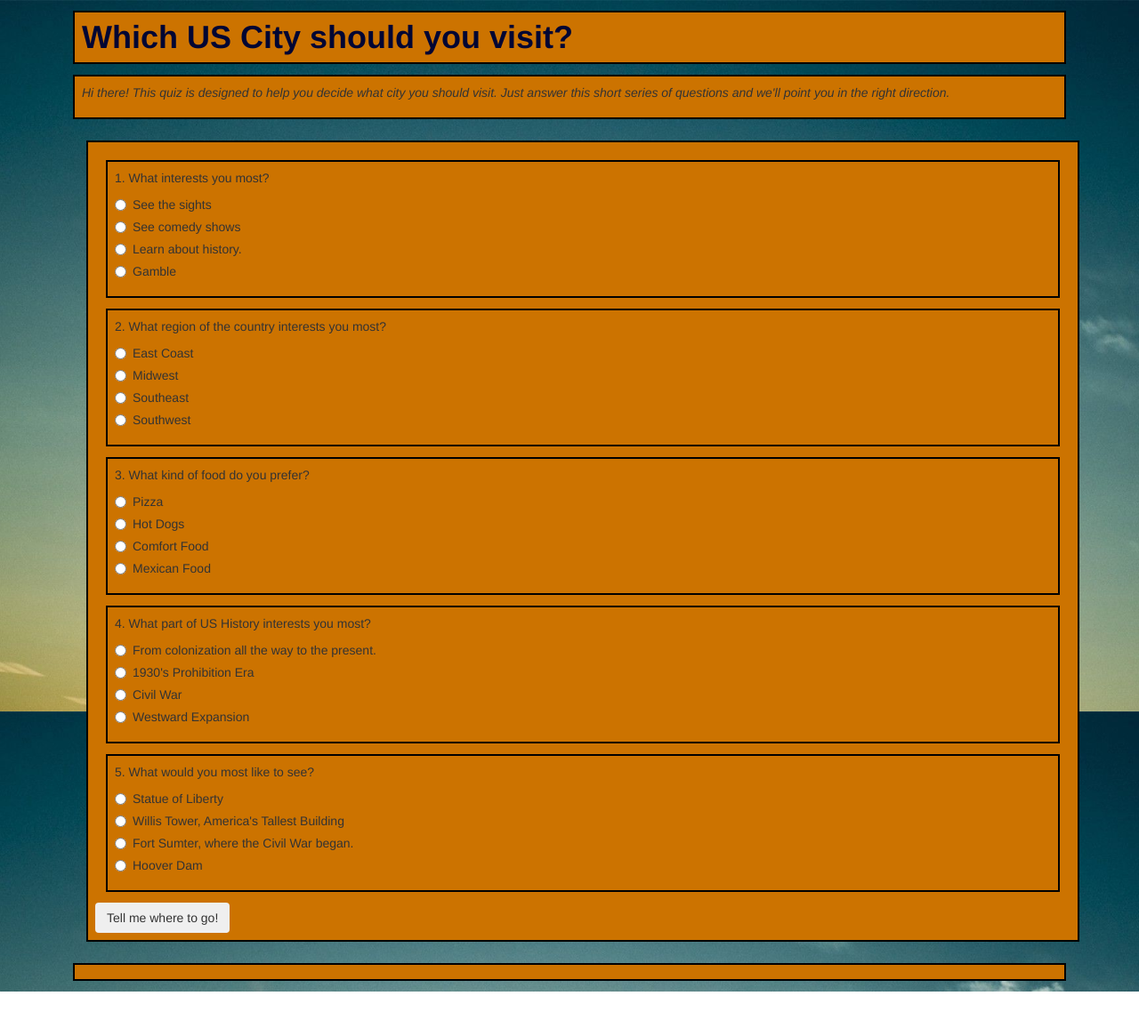
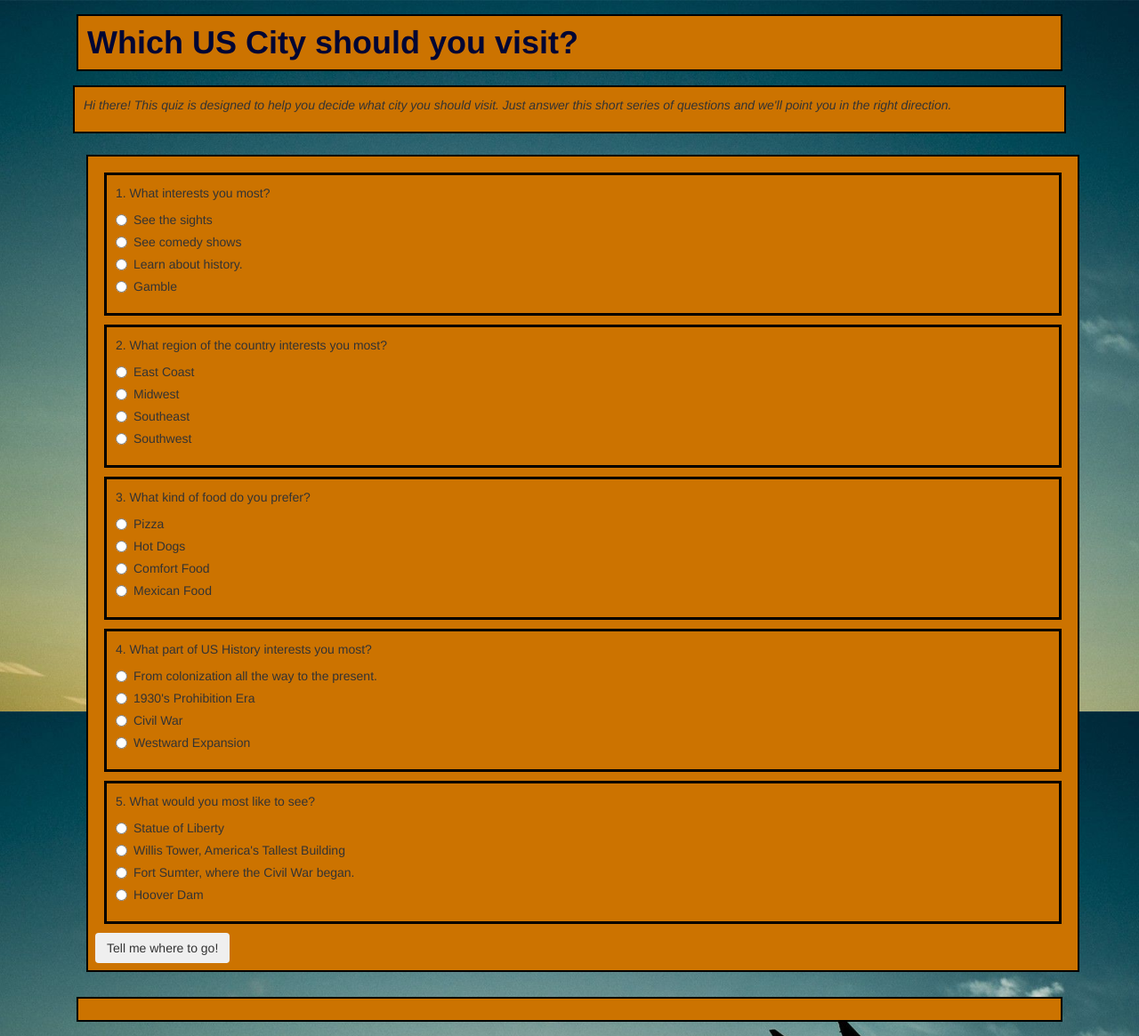
Before and after one commit to drewlinn/js-jq-ip, a plain HTML site: page index.html in a window 1280 px wide. Shown: the whole page at 89% size. Before the commit the page ends 1115 px from the top, so only its background shows below. Drawn offline with Linux system fonts and the light colour scheme.

Commit message:
slightly modify CSS to marginally improve the appearance of the page.

```diff
--- a/css/styles.css
+++ b/css/styles.css
@@ -6,14 +6,14 @@ body{
 #intro {
   margin: 12px;
   border: 2px solid black;
-  padding: 8px;
+  padding: 10px;
   background-color: #cc7300;
   font-style: italic;
 }
 #results  {
-  margin: 12px;
+  margin: 16px;
   border: 2px solid black;
-  padding:8px;
+  padding: 12px;
   background-color: #cc7300;}
 
 #quiz {
@@ -31,17 +31,17 @@ img {
 }
 
  h1 {
-   margin: 12px;
+   margin: 16px;
    border: 2px solid black;
-   padding: 8px;
+   padding: 10px;
    font-weight: bold;
    background-color: #cc7300;
    color: #000633;
  }
 
  .question1, .question2, .question3, .question4, .question5 {
-   margin: 12px;
-   border: 2px solid black;
-   padding:8px;
+   margin: 10px;
+   border: 3px solid black;
+   padding:10px;
    background-color: #cc7300;
  }
```
